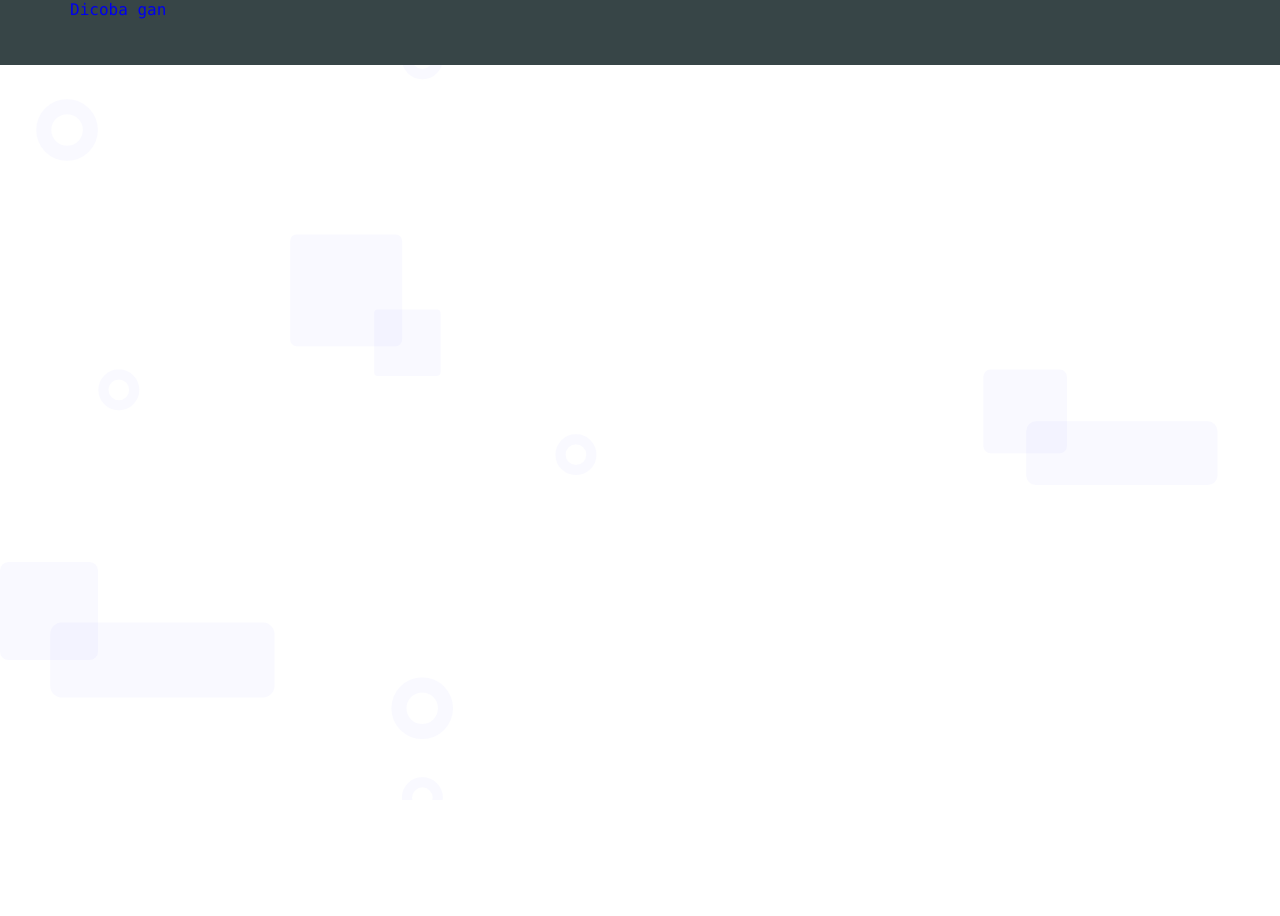
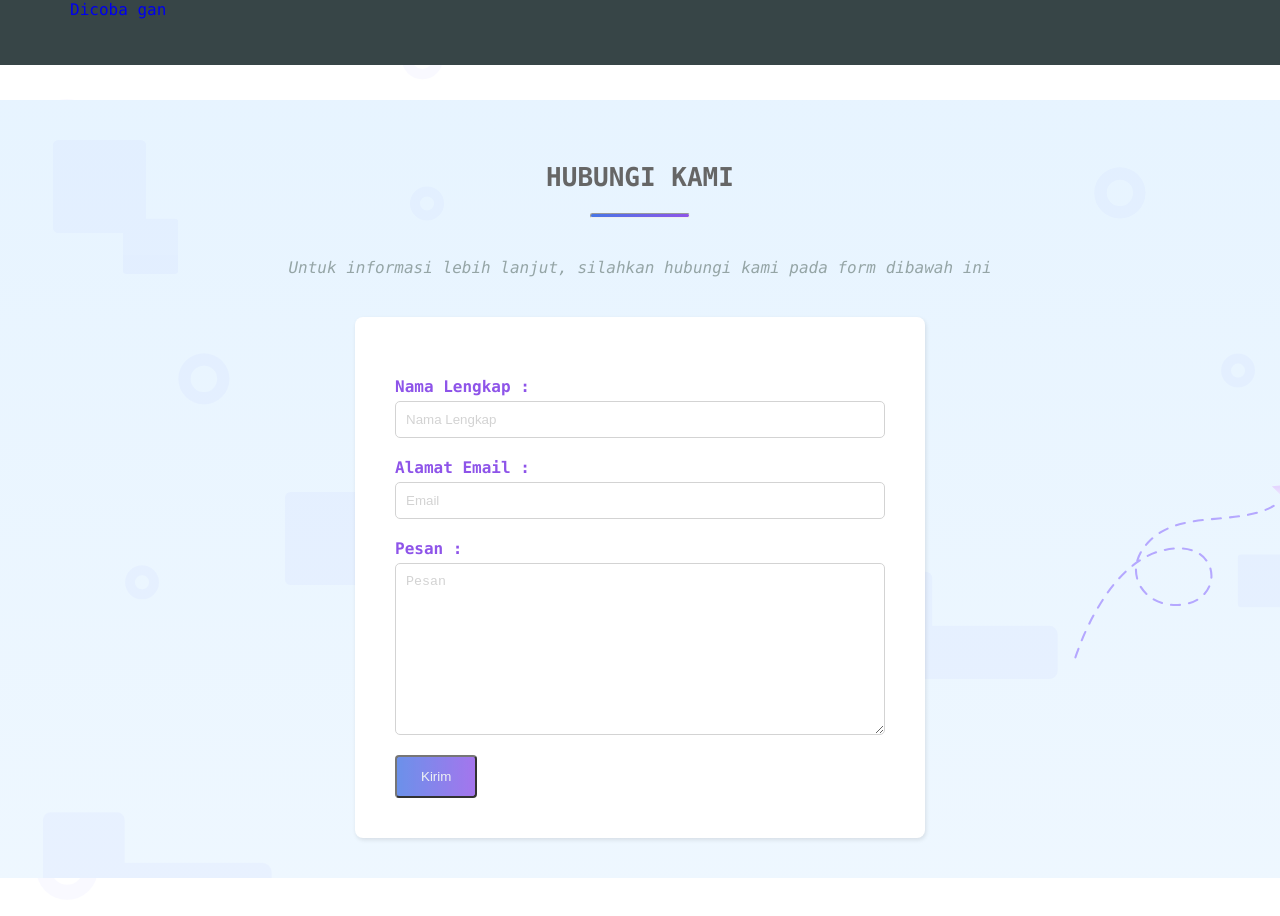
Before and after one commit to yhoyoex/B12_DTS20, a plain HTML site: page index.html in a window 1280 px wide. Before the commit the page ends 800 px from the top, so only its background shows below. Drawn offline with Linux system fonts and the light colour scheme.

Commit message:
upload content extra2

```diff
--- a/css/stylesheet.css
+++ b/css/stylesheet.css
@@ -156,8 +156,52 @@ header {
 
 /*------------- start extra2 css ------------------*/
 
-.extra1 {
+.extra2 {
+  margin-top: 100px;
+  background-image: url("../img/bg2.svg");
+  padding:40px;
+}
 
+.extra2 p{
+  text-align: center;
+  margin: 40px;
+}
+
+.extra2 .contact-section {
+  margin: 0 auto;
+  padding: 40px;
+  background-color: white;
+  width: 50%;
+  border-radius: 8px;
+  box-shadow: 1px 2px 4px rgba(0, 0, 0, 0.1);
+}
+
+.extra2 .form-title {
+  margin-bottom: 5px;
+  margin-top: 20px;
+  display: block;
+
+}
+
+.extra2 button {
+  margin-top: 20px;
+  display: block;
+  text-align: right;
+
+}
+
+.extra2 form input, .extra2 form textarea {
+  display: block;
+  width: 100%;
+  padding: 10px;
+  border-radius: 5px;
+  border: 1px solid lightgrey;
+}
+
+.extra2 form input:focus, .extra2 form textarea:focus {
+  outline: none !important;
+  border:1px solid #8E54E9;
+  box-shadow: 1px 2px 4px rgba(0, 0, 0, 0.1);
 }
 
 /*------------- end extra2 css --------------------*/
--- a/index.html
+++ b/index.html
@@ -20,8 +20,29 @@
     </header>
     <div class="utama"></div>
     <div class="extra1"></div>
-    <div class="extra2"></div>
-    <footer class="footer"></footer>
+
+		<!--	start	extra2 -->
+		<div class="extra2">
+			<div class="container">
+				<h2 class="section-title">HUBUNGI KAMI</h2>
+				<hr width="100px;" class="line">
+				<p class="text-abu"><i>Untuk informasi lebih lanjut, silahkan hubungi kami pada form dibawah ini</i></p>
+				<div class="contact-section">
+					<form class="form-contact">
+						<strong class="form-title text-default">Nama Lengkap :</strong>
+						<input placeholder="Nama Lengkap">
+						<strong class="form-title text-default">Alamat Email :</strong>
+						<input placeholder="Email">
+						<strong class="form-title text-default">Pesan :</strong>
+						<textarea rows="10" placeholder="Pesan"></textarea>
+						<button type="button" class="btn btn-default" onclick="send_email()">Kirim</button>
+					</form>
+				</div>
+			</div>
+		</div>
+		<!--	end	extra2 -->
+
+		<footer class="footer"></footer>
     <script src="js/script.js"></script>
   </body>
 </html>
```
